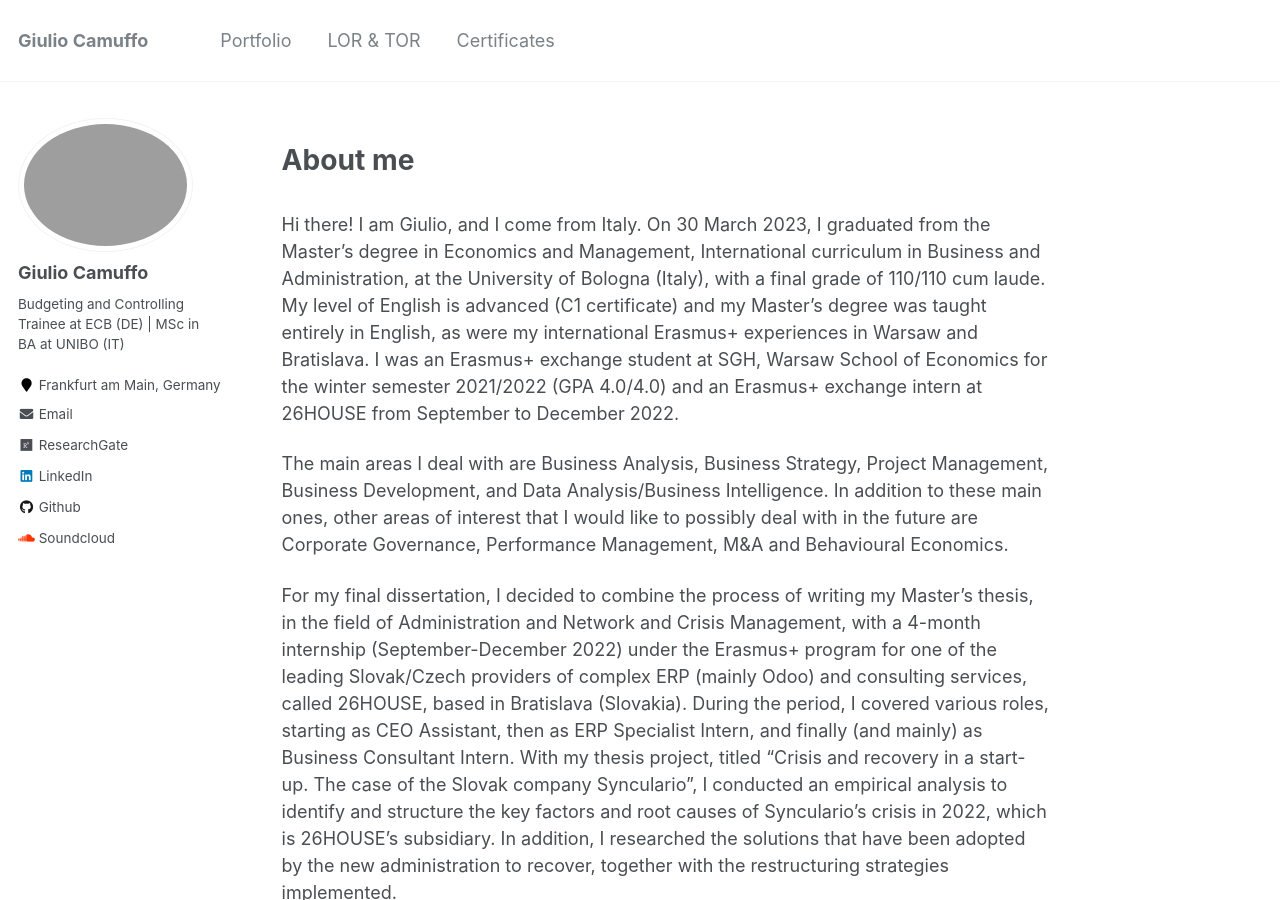
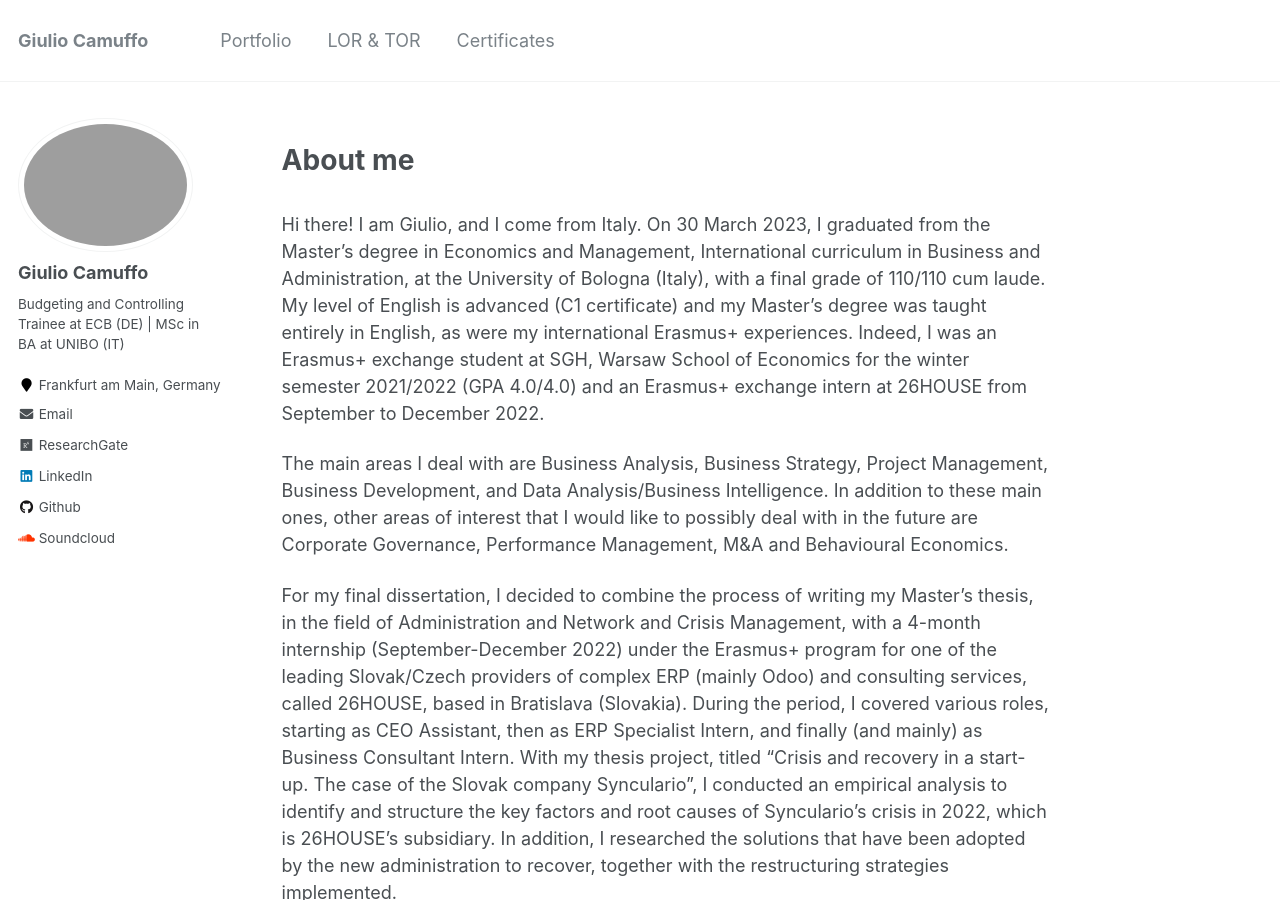
Before and after one commit to giulio-camuffo/giulio-camuffo.github.io, a Jekyll site: the page built from _pages/about.md, in a window 1280 px wide and 900 px high. Built offline with Jekyll 4.4.1, drawn with Linux system fonts in a browser that asks for light colours; nearby versions of some CDN libraries.

Commit message:
Update about.md

```diff
--- a/_pages/about.md
+++ b/_pages/about.md
@@ -8,7 +8,7 @@ redirect_from:
   - /about.html
 ---
 
-Hi there! I am Giulio, and I come from Italy. On 30 March 2023, I graduated from the Master's degree in Economics and Management, International curriculum in Business and Administration, at the University of Bologna (Italy), with a final grade of 110/110 cum laude. My level of English is advanced (C1 certificate) and my Master's degree was taught entirely in English, as were my international Erasmus+ experiences in Warsaw and Bratislava. I was an Erasmus+ exchange student at SGH, Warsaw School of Economics for the winter semester 2021/2022 (GPA 4.0/4.0) and an Erasmus+ exchange intern at 26HOUSE from September to December 2022.
+Hi there! I am Giulio, and I come from Italy. On 30 March 2023, I graduated from the Master's degree in Economics and Management, International curriculum in Business and Administration, at the University of Bologna (Italy), with a final grade of 110/110 cum laude. My level of English is advanced (C1 certificate) and my Master's degree was taught entirely in English, as were my international Erasmus+ experiences. Indeed, I was an Erasmus+ exchange student at SGH, Warsaw School of Economics for the winter semester 2021/2022 (GPA 4.0/4.0) and an Erasmus+ exchange intern at 26HOUSE from September to December 2022.
 
 The main areas I deal with are Business Analysis, Business Strategy, Project Management, Business Development, and Data Analysis/Business Intelligence.
 In addition to these main ones, other areas of interest that I would like to possibly deal with in the future are Corporate Governance, Performance Management, M&A and Behavioural Economics.
```
